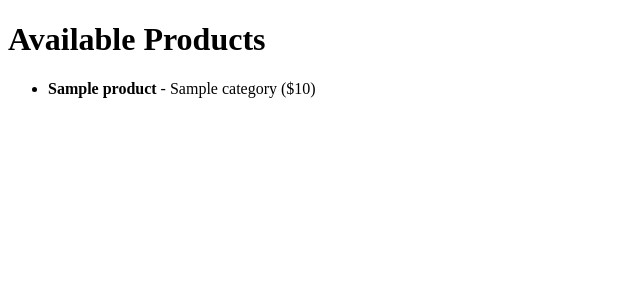
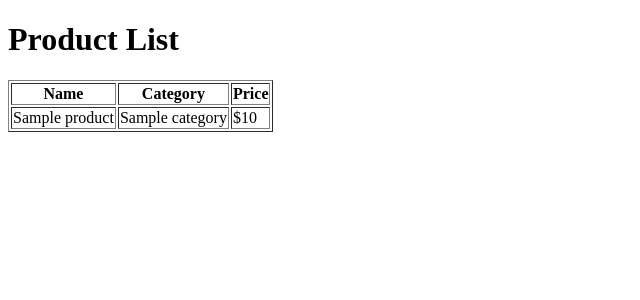
Before and after one commit to Bryanjose001/holbertonschool-higher_level_programming, a Flask app: template python-server_side_rendering/templates/product_display.html in a window 1280 px wide. Shown: the top 300 px of the page, without its empty margins (0-640 px from the left). Run offline with Flask 3, Linux system fonts and the light colour scheme; the template is opened without the code that fills it: most values are stand-ins (such as "Sample title", 1, 10 or a date in 2020).

Commit message:
task fixed

```diff
--- a/python-server_side_rendering/products.db.py
+++ b/python-server_side_rendering/products.db.py
@@ -24,4 +24,4 @@ def create_database():
 
 if __name__ == '__main__':
     create_database()
-    print("Base de datos 'products.db' creada con éxito.")
+    print("data base 'products.db' created perfectly.")
--- a/python-server_side_rendering/templates/product_display.html
+++ b/python-server_side_rendering/templates/product_display.html
@@ -1,22 +1,34 @@
 <!DOCTYPE html>
 <html lang="en">
 <head>
-    <meta charset="UTF-8">
     <title>Product Display</title>
 </head>
 <body>
-    <h1>Available Products</h1>
+    <h1>Product List</h1>
 
-    {% if products %}
-        <ul>
-            {% for product in products %}
-                <li>
-                    <strong>{{ product.name }}</strong> - {{ product.category }} (${{ product.price }})
-                </li>
-            {% endfor %}
-        </ul>
+    {% if error %}
+        <p style="color: red;">{{ error }}</p>
+    {% elif products %}
+        <table border="1">
+            <thead>
+                <tr>
+                    <th>Name</th>
+                    <th>Category</th>
+                    <th>Price</th>
+                </tr>
+            </thead>
+            <tbody>
+                {% for product in products %}
+                <tr>
+                    <td>{{ product.name }}</td>
+                    <td>{{ product.category }}</td>
+                    <td>${{ product.price }}</td>
+                </tr>
+                {% endfor %}
+            </tbody>
+        </table>
     {% else %}
-        <p>No products found</p>
+        <p>No products found.</p>
     {% endif %}
 </body>
 </html>
```
